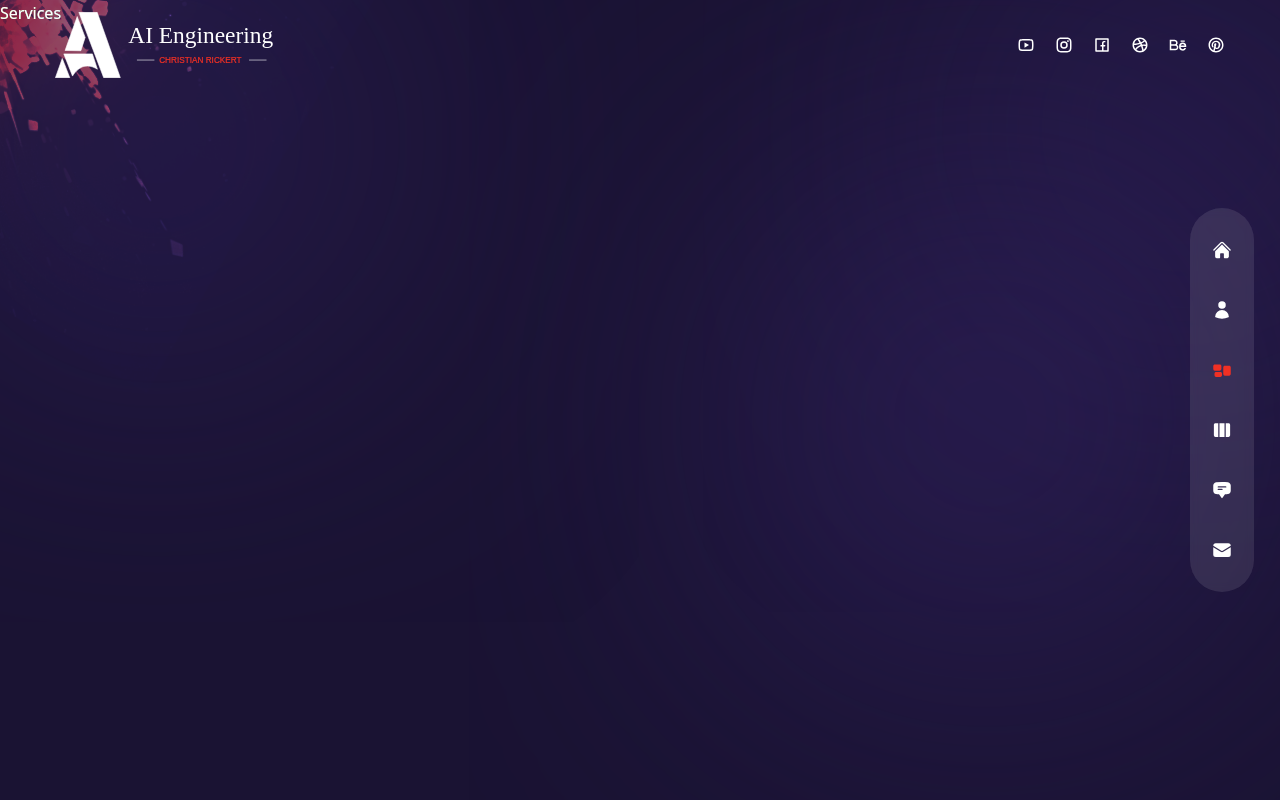
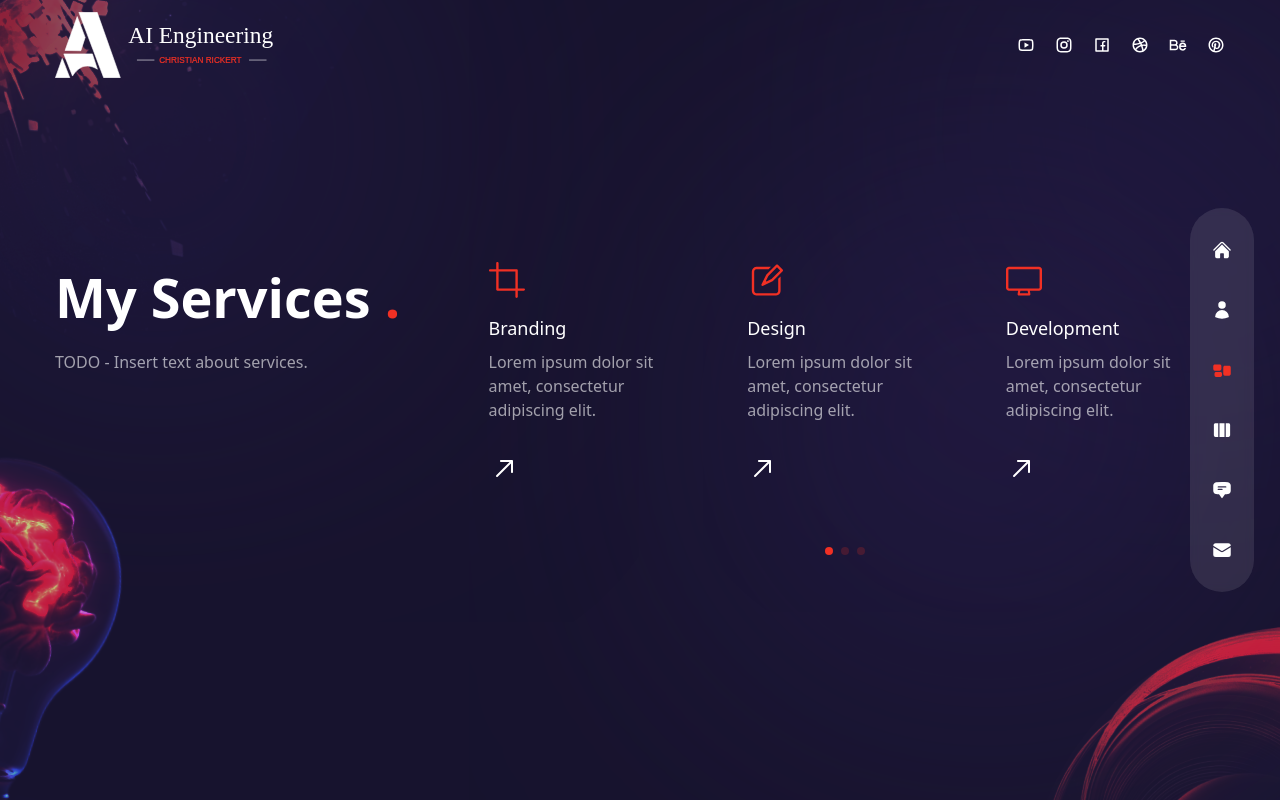
Before and after one commit to ChubbyChuckles/AIEngineering_Website, a Next.js app: page /services in a window 1280 px wide. Built offline with nearby package versions, Linux system fonts and the light colour scheme.

Commit message:
Services Done - Video 2:05:30

```diff
--- a/components/Bulb.js
+++ b/components/Bulb.js
@@ -1,5 +1,19 @@
+// next image
+import Image from "next/image";
+
 const Bulb = () => {
-  return <div>Bulb</div>;
+  return (
+    <div className="absolute -left-36 -bottom-12 rotate-12 mix-blend-color-dodge
+    animate-pulse duration-75 z-10 w-[200px] xl:w-[260px]">
+      <Image
+        src={"/bulb.png"}
+        width={260}
+        height={200}
+        className="w-full h-full"
+        alt=""
+      />
+    </div>
+  );
 };
 
 export default Bulb;
--- a/components/ServiceSlider.js
+++ b/components/ServiceSlider.js
@@ -1,3 +1,11 @@
+// import swiper react components
+import { Swiper, SwiperSlide } from "swiper/react";
+
+// import swiper styles
+import "swiper/css";
+import "swiper/css/free-mode";
+import "swiper/css/pagination";
+
 // icons
 import {
   RxCrop,
@@ -5,40 +13,92 @@ import {
   RxDesktop,
   RxReader,
   RxRocket,
+  RxArrowTopRight,
 } from "react-icons/rx";
 
+// import required modules
+import { FreeMode, Pagination } from "swiper";
 
 // data
 const serviceData = [
   {
     icon: <RxCrop />,
-    title: 'Branding',
-    description: 'Lorem ipsum dolor sit amet, consectetur adipiscing elit.',
+    title: "Branding",
+    description: "Lorem ipsum dolor sit amet, consectetur adipiscing elit.",
   },
   {
     icon: <RxPencil2 />,
-    title: 'Design',
-    description: 'Lorem ipsum dolor sit amet, consectetur adipiscing elit.',
+    title: "Design",
+    description: "Lorem ipsum dolor sit amet, consectetur adipiscing elit.",
   },
   {
     icon: <RxDesktop />,
-    title: 'Development',
-    description: 'Lorem ipsum dolor sit amet, consectetur adipiscing elit.',
+    title: "Development",
+    description: "Lorem ipsum dolor sit amet, consectetur adipiscing elit.",
   },
   {
     icon: <RxReader />,
-    title: 'Copywriting',
-    description: 'Lorem ipsum dolor sit amet, consectetur adipiscing elit.',
+    title: "Copywriting",
+    description: "Lorem ipsum dolor sit amet, consectetur adipiscing elit.",
   },
   {
     icon: <RxRocket />,
-    title: 'SEO',
-    description: 'Lorem ipsum dolor sit amet, consectetur adipiscing elit.',
+    title: "SEO",
+    description: "Lorem ipsum dolor sit amet, consectetur adipiscing elit.",
   },
 ];
 
 const ServiceSlider = () => {
-  return <div>Service Slider</div>;
+  return (
+    <Swiper
+      breakpoints={{
+        320: {
+          slidesPerView: 1,
+          spaceBetween: 15,
+        },
+
+        640: {
+          slidesPerView: 3,
+          spaceBetween: 15,
+        },
+      }}
+      freeMode={true}
+      pagination={{
+        clickable: true,
+      }}
+      modules={[FreeMode, Pagination]}
+      className="h-[240px] sm:h-[340px]"
+    >
+      {serviceData.map((item, index) => {
+        return (
+          <SwiperSlide key={index}>
+            <div
+              className="bg-[rgba(65,47,123,0.15] h-max rounded-lg px-6 py-8 flex
+            sm:flex-col gap-x-6 sm:gap-x-0 group cursor-pointer hover:bg-[rgba(89,65,169,0.15)]
+            transition-all duration-300"
+            >
+              {/* icon */}
+              <div className="text-4xl text-accent mb-4">{item.icon}</div>
+              {/* title & description */}
+              <div className="mb-8">
+                <div className="mb-2 text-lg">{item.title}</div>
+                <p className="max-w-[350px] leading-normal">
+                  {item.description}
+                </p>
+              </div>
+              {/* arrow */}
+              <div className="text-3xl">
+                <RxArrowTopRight
+                  className="group-hover:rotate-45 group-hover:text-accent transition-all
+                duration-300"
+                />
+              </div>
+            </div>
+          </SwiperSlide>
+        );
+      })}
+    </Swiper>
+  );
 };
 
 export default ServiceSlider;
--- a/pages/services/index.js
+++ b/pages/services/index.js
@@ -1,5 +1,66 @@
+// icons
+import {
+  RxCrop,
+  RxPencil2,
+  RxDesktop,
+  RxReader,
+  RxRocket,
+} from "react-icons/rx";
+
+// components
+import ServiceSlider from "../../components/ServiceSlider";
+import Bulb from "../../components/Bulb";
+import Circles from "../../components/Circles";
+
+// framer motion
+import { motion } from "framer-motion";
+import { fadeIn } from "../../variants";
+
 const Services = () => {
-  return <div>Services</div>;
+  return (
+    <div className="h-full bg-primary/30 py-36 flex items-center">
+      <Circles />
+      <div className="container mx-auto">
+        <div className="flex flex-col xl:flex-row gap-x-8">
+          {/* text */}
+          <div
+            className="text-center flex xl:w-[30vw] flex-col lg:text-left mb-4
+          xl:mb-0"
+          >
+            <motion.h2
+              variants={fadeIn("up", 0.2)}
+              initial="hidden"
+              animate="show"
+              exit="hidden"
+              className="h2 xl:mt-8"
+            >
+              My Services <span className="text-accent">.</span>
+            </motion.h2>
+            <motion.p
+              variants={fadeIn("up", 0.4)}
+              initial="hidden"
+              animate="show"
+              exit="hidden"
+              className="mb-4 max-w-[400px] mx-auto lg:mx-0"
+            >
+              TODO - Insert text about services.
+            </motion.p>
+          </div>
+          {/* slider */}
+          <motion.div
+            variants={fadeIn("down", 0.6)}
+            initial="hidden"
+            animate="show"
+            exit="hidden"
+            className="w-full xl:max-w-[65%]"
+          >
+            <ServiceSlider />
+          </motion.div>
+        </div>
+      </div>
+      <Bulb />
+    </div>
+  );
 };
 
 export default Services;
```
